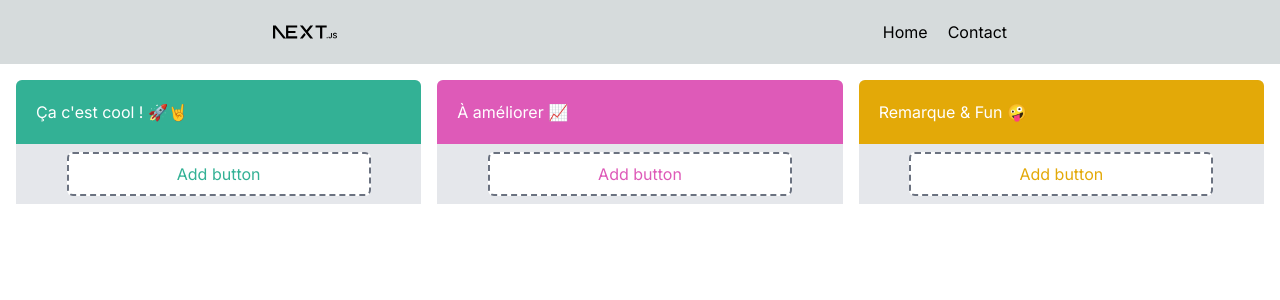
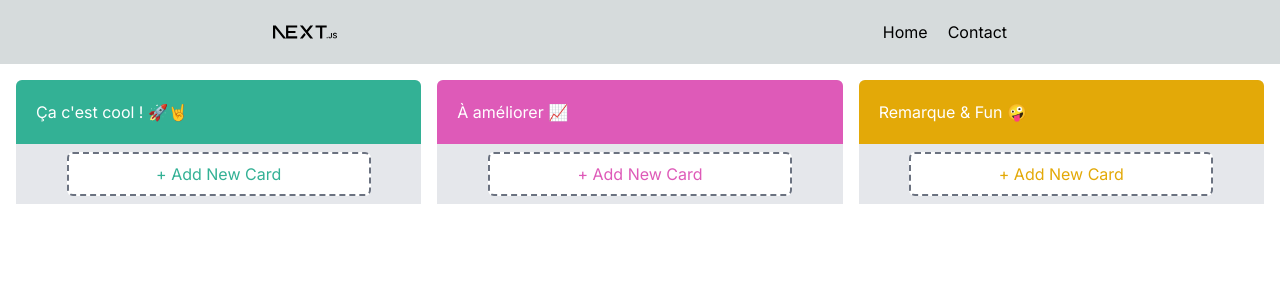
Before and after one commit to GorskiAnthony/retro-wcs, a Next.js app: page / in a window 1280 px wide. Shown: the top 300 px of the page. Built offline with nearby package versions, Linux system fonts and the light colour scheme.

Commit message:
change name button

```diff
--- a/src/components/Columns/page.tsx
+++ b/src/components/Columns/page.tsx
@@ -11,7 +11,7 @@ function Columns({ title, color }: ColumnsProps) {
 				{title}
 			</h2>
 			<button style={{ color: color }} className={`${style.button}`}>
-				Add button
+				+ Add New Card
 			</button>
 		</div>
 	);
```
